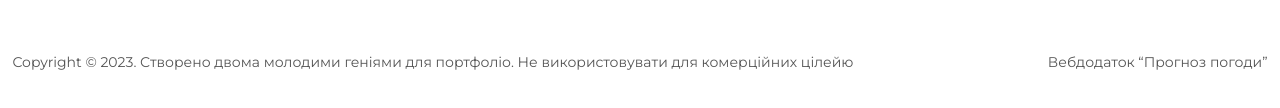
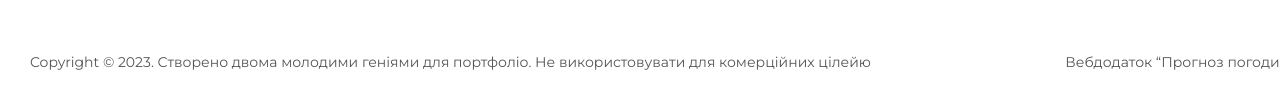
Before and after one commit to Igoryakib/ForecastPet, a React app: page / in a window 1280 px wide. Shown: the part 894-1002 px from the top of the page. Built offline with nearby package versions, Linux system fonts and the light colour scheme; a web font is replaced by a local one.

Commit message:
fixed width footer

```diff
--- a/src/components/Footer/Footer.module.scss
+++ b/src/components/Footer/Footer.module.scss
@@ -1,7 +1,7 @@
 @import '../../scss/variables.scss';
 
 .footer {
-    width: 100vw;
+    width: 1315px;
     margin: 0 auto;
     text-align: center;
     border-top: 1px solid rgba(85, 85, 85, 0.25);
```
